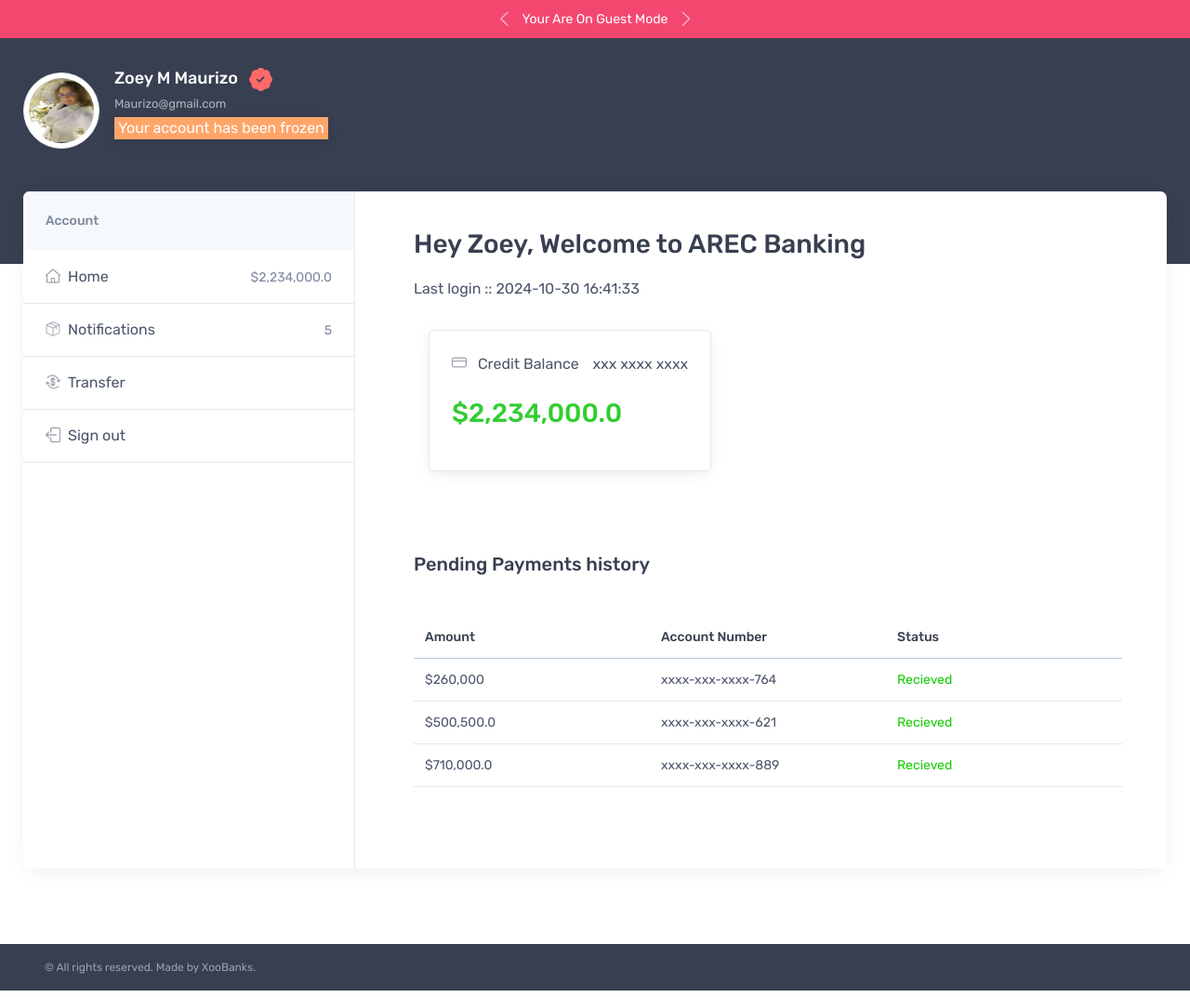
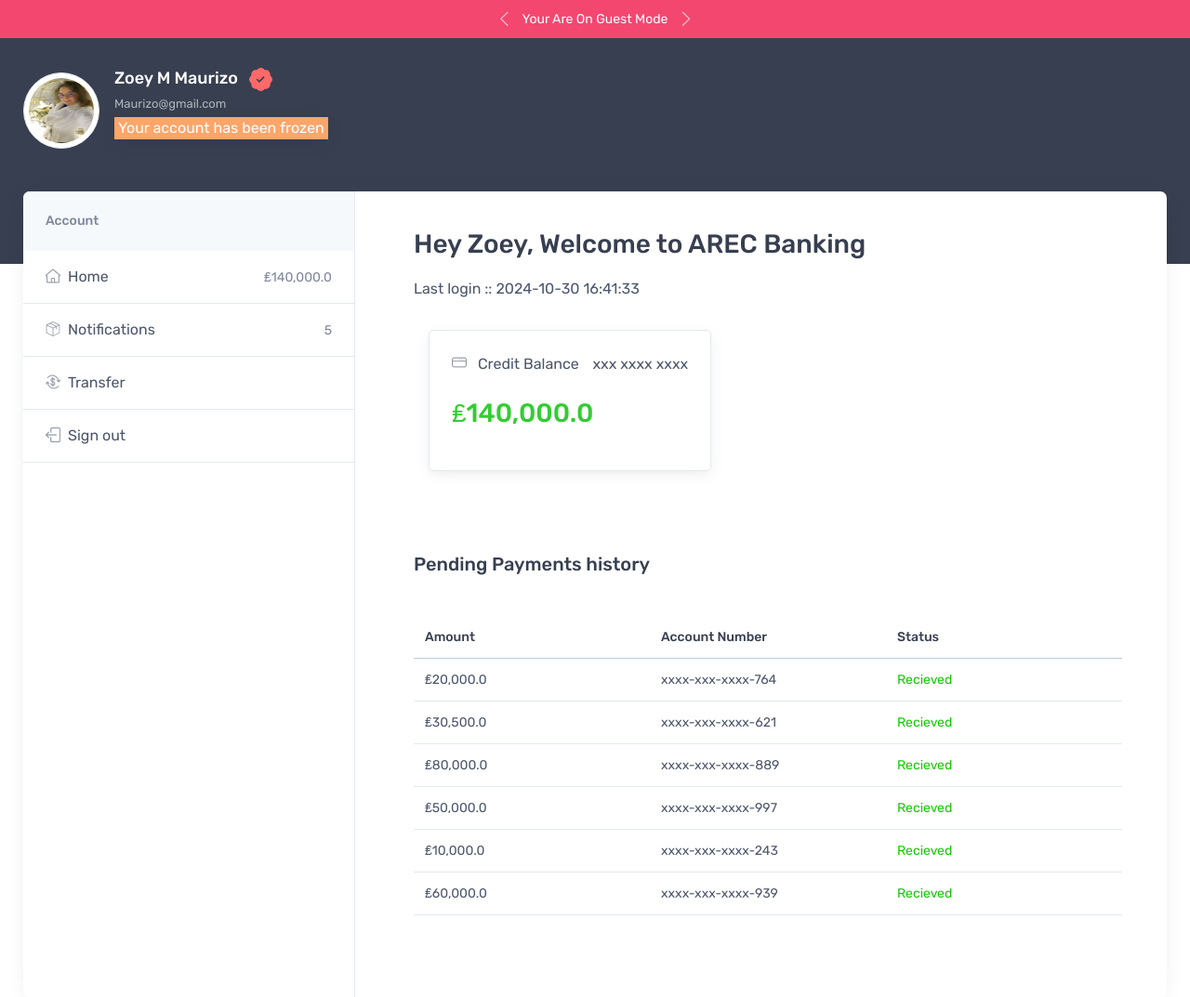
Before and after one commit to GoBanking/GoBanking.github.io, a plain HTML site: page accounts/account.html in a window 1280 px wide. Shown: the top 1073 px of the page at 93% size. Drawn offline with Linux system fonts and the light colour scheme; files whose address does not match are found by name.

Commit message:
Update account.html

```diff
--- a/accounts/account.html
+++ b/accounts/account.html
@@ -377,7 +377,7 @@
                         onclick="guestMode() "
                         ><i class="ci-home opacity-60 me-2 "></i>Home<span
                           class="fs-sm text-muted ms-auto "
-                          >$2,234,000.0</span
+                          >₤140,000.0</span
                         ></a
                       >
                     </li>
@@ -442,7 +442,7 @@
                         <p>xxx xxxx xxxx</p>
                     </div>
                     <h2 class="h3 py-2 text-center text-sm-start " style="color: limegreen ">
-                        $2,234,000.0
+                        ₤140,000.0
                     </h2>
                 </div>
             </div>
@@ -493,19 +493,34 @@
                     </thead>
                     <tbody>
                         <tr>
-                            <td>$260,000</td>
+                            <td>₤20,000.0</td>
                             <td>xxxx-xxx-xxxx-764</td>
                             <td><span style="color: rgb(17, 204, 0) ">Recieved</span></td>
                         </tr>
                         <tr>
-                            <td>$500,500.0</td>
+                            <td>₤30,500.0</td>
                             <td>xxxx-xxx-xxxx-621</td>
                             <td><span style="color: rgb(17, 204, 0) ">Recieved</span></td>
                         </tr>
 
                         <tr>
-                            <td>$710,000.0</td>
+                            <td>₤80,000.0</td>
                             <td>xxxx-xxx-xxxx-889</td>
+                            <td><span style="color: rgb(17, 204, 0) ">Recieved</span></td>
+                        </tr>
+                         <tr>
+                            <td>₤50,000.0</td>
+                            <td>xxxx-xxx-xxxx-997</td>
+                            <td><span style="color: rgb(17, 204, 0) ">Recieved</span></td>
+                        </tr>
+                         <tr>
+                            <td>₤10,000.0</td>
+                            <td>xxxx-xxx-xxxx-243</td>
+                            <td><span style="color: rgb(17, 204, 0) ">Recieved</span></td>
+                        </tr>
+                         <tr>
+                            <td>₤60,000.0</td>
+                            <td>xxxx-xxx-xxxx-939</td>
                             <td><span style="color: rgb(17, 204, 0) ">Recieved</span></td>
                         </tr>
                     </tbody>
```
